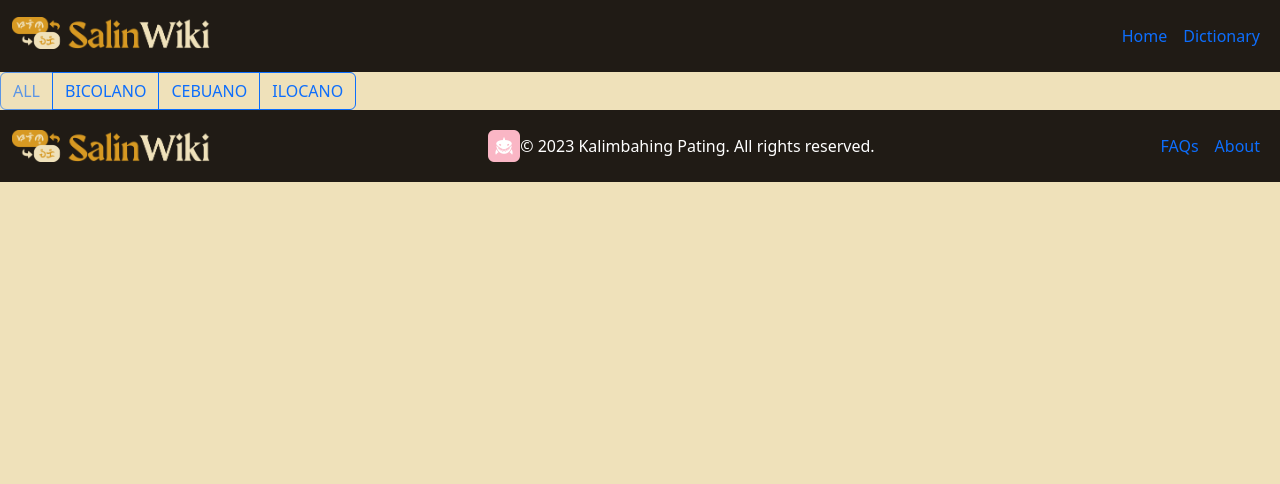
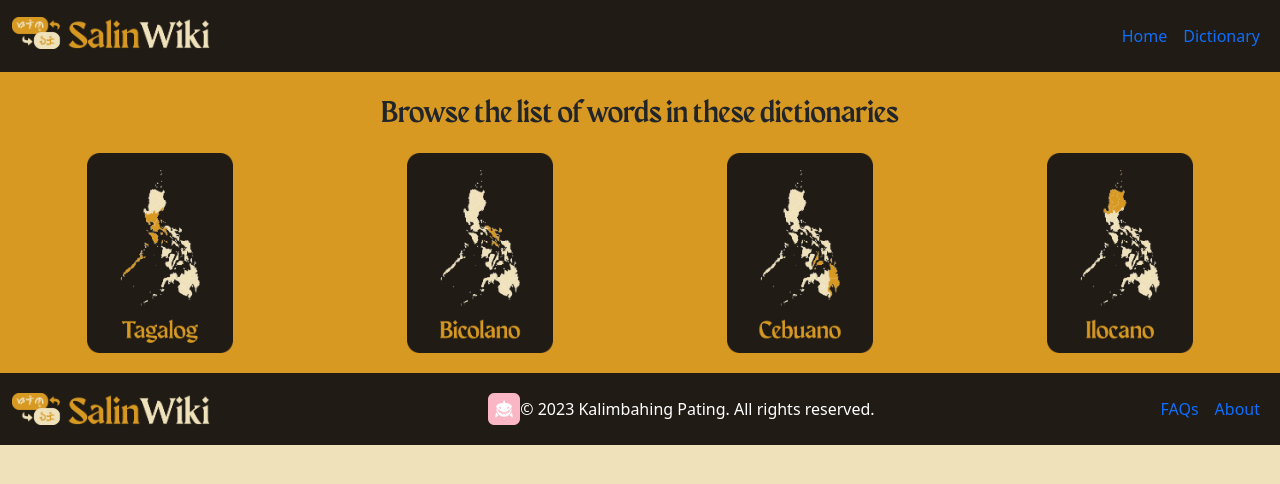
Before and after one commit to clavecillascc/Salin-Wiki, a Flask app: template templates/1_dictionary.html in a window 1280 px wide. Shown: the top 484 px of the page. Run offline with Flask 3, Linux system fonts and the light colour scheme; the template is opened without the code that fills it, so the values that code supplies are empty.

Commit message:
Modified sort buttons

```diff
--- a/static/styles/1_dictionary.css
+++ b/static/styles/1_dictionary.css
@@ -30,3 +30,65 @@ body{
 }
 
 /* ALL */
+
+.two-columns {
+  display: flex;
+}
+
+.column_search {
+  display: block;
+  margin-left: auto;
+  margin-right: auto;
+}
+
+.searched-word-container {
+  background-color: #201b15;
+  color: #d79922;
+  border-radius:20px;
+  padding: 60px 40px 60px 40px;
+  margin: 50px 0px 50px 0px;
+  height: 615px;
+  width: 910px;
+}
+
+.word {
+  font-family: Maragsa;
+  font-size: 80px;
+}
+
+.lang1 {
+  font-size: 35px;
+  margin-top: -10px;
+}
+
+.def {
+  font-size: 30px;
+  font-weight: bold;
+}
+
+.src_ex {
+  font-size: 20px;
+  margin-left: 30px;
+}
+
+.lang2 {
+  font-size: 20px;
+  margin-left: 30px;
+}
+
+.target_ex {
+  font-size: 20px;
+  margin-left: 30px;
+}
+
+.sort-container{
+  background-color: #d79922;
+  padding-top: 20px;
+  padding-bottom: 20px;
+}
+
+.browse{
+  text-align: center;
+  font-family: Maragsa;
+  font-size: 30px;
+}
--- a/templates/1_dictionary.html
+++ b/templates/1_dictionary.html
@@ -9,29 +9,51 @@
   </head>
   <body>
 
-    {% include 'header.html' %}
+  {% include 'header.html' %}
+  <div class="sort-container">
+    <p class="browse">Browse the list of words in these dictionaries</p>
+    <div class="two-columns">
+      <div class="column_search">
+          <img type="button" id="btn_a" src="static/All.png" height="200">
+      </div>
 
-    <div class="btn-group" role="group" aria-label="Basic outlined example">
-        <button type="button" class="btn btn-outline-primary" id="btn_a">ALL</button>
-        <button type="button" class="btn btn-outline-primary" id="btn_b">BICOLANO</button>
-        <button type="button" class="btn btn-outline-primary" id="btn_c">CEBUANO</button>
-        <button type="button" class="btn btn-outline-primary" id="btn_i">ILOCANO</button>
+      <div class="column_search">
+            <img  type="button" id="btn_b" src="static/Bicolano.png" height="200">
+      </div>
+
+      <div class="column_search">
+            <img  type="button" id="btn_c" src="static/Cebuano.png" height="200">
+      </div>
+
+      <div class="column_search">
+          <img type="button" id="btn_i" src="static/Ilocano.png" height="200">
+      </div>
     </div>
+  </div>
 
-    <div>
-      {% for word in words|sort(attribute="word")%}
-      <div>{{ word['word'] }}</div>
-      <div>{{ word['lang'] }}</div>
-      <div>
+    <div class="two-columns">
+      <div class="column_search"></div>
+      <div class="column_search"></div>
+      <div class="column_search">
+    {% for word in words|sort(attribute="word")%}
+    <div class="searched-word-container">
+      <div class="word">{{ word['word'] }}</div>
+      <div class="lang1">{{ word['lang'] }}</div>
+      <div class="def">
         <p>: {{ word['def'] }}</p>
       </div>
-      <div>{{ word['src_ex'] }}</div>
-      <div>
+      <div class="src_ex">{{ word['src_ex'] }}</div>
+      <div class="lang2">
         <p>({{ word['lang'] }})</p>
       </div>
-      <div>{{ word['target_ex'] }}<p>(Tagalog)</p></div>
-      {% endfor %}
+      <div class="target_ex">{{ word['target_ex'] }}<p>(Tagalog)</p></div>
     </div>
+    {% endfor %}
+        </div>
+        <div class="column_search"></div>
+        <div class="column_search"></div>
+        </div>
+    <!-- TO CENTER (DRAFT) -->
 
     <script>
       btn_a = document.getElementById("btn_a");
```
Also changed, not shown: static/All.png (added), static/Bicolano.png (added), static/Cebuano.png (added), static/Ilocano.png (added).
